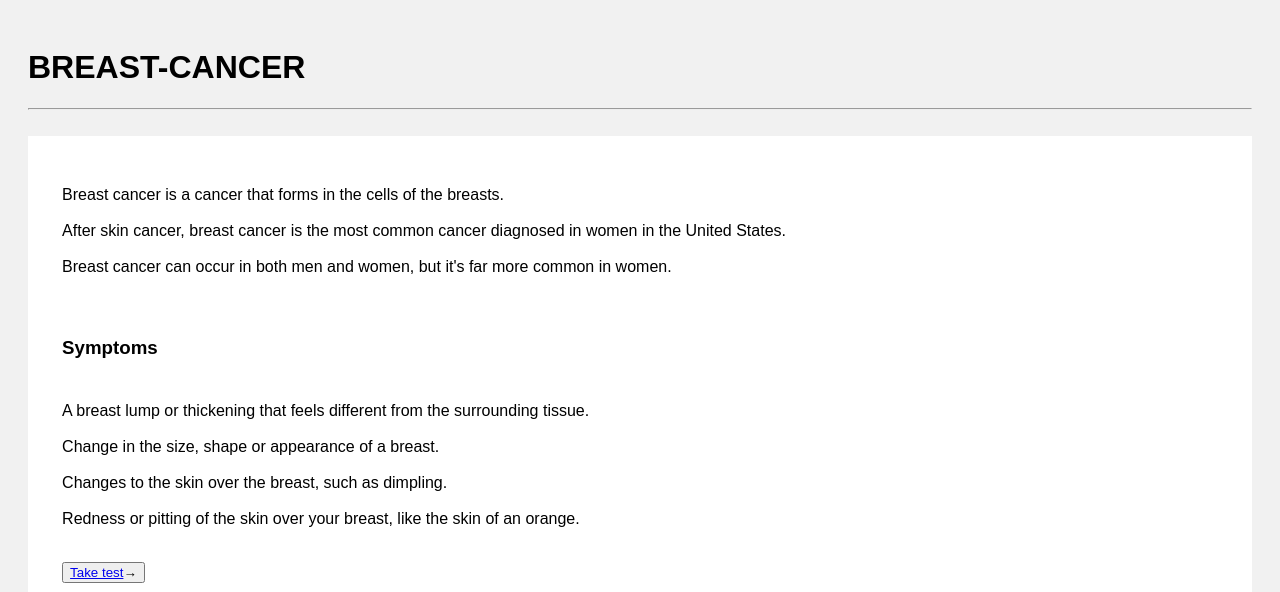
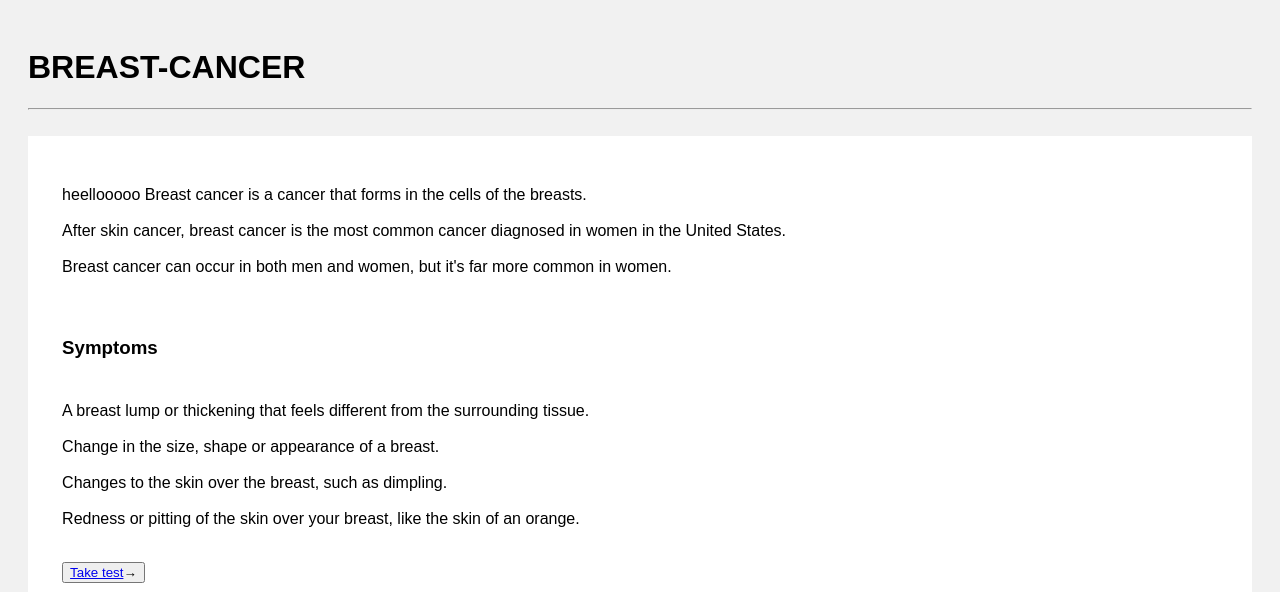
Before and after one commit to SamikshaBhavsar/health-app, a Flask app: page /cancer_details in a window 1280 px wide. Shown: the top 592 px of the page. Run offline with Flask 2, Linux system fonts and the light colour scheme.

Commit message:
Update cancer_details.html

```diff
--- a/templates/cancer_details.html
+++ b/templates/cancer_details.html
@@ -69,6 +69,7 @@ h3{
     <br>
     <div class="content">
   <p>
+      heellooooo
     Breast cancer is a cancer that forms in the cells of the breasts. <br><br>
     After skin cancer, breast cancer is the most common cancer diagnosed in women in the United States. <br><br>
     Breast cancer can occur in both men and women, but it's far more common in women. <br><br>
```
